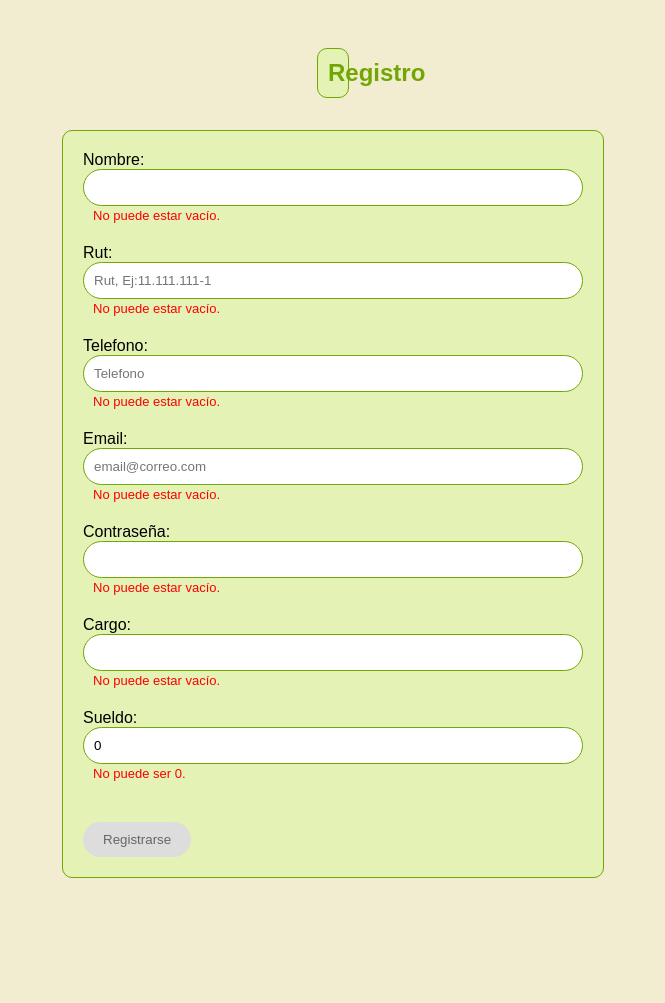
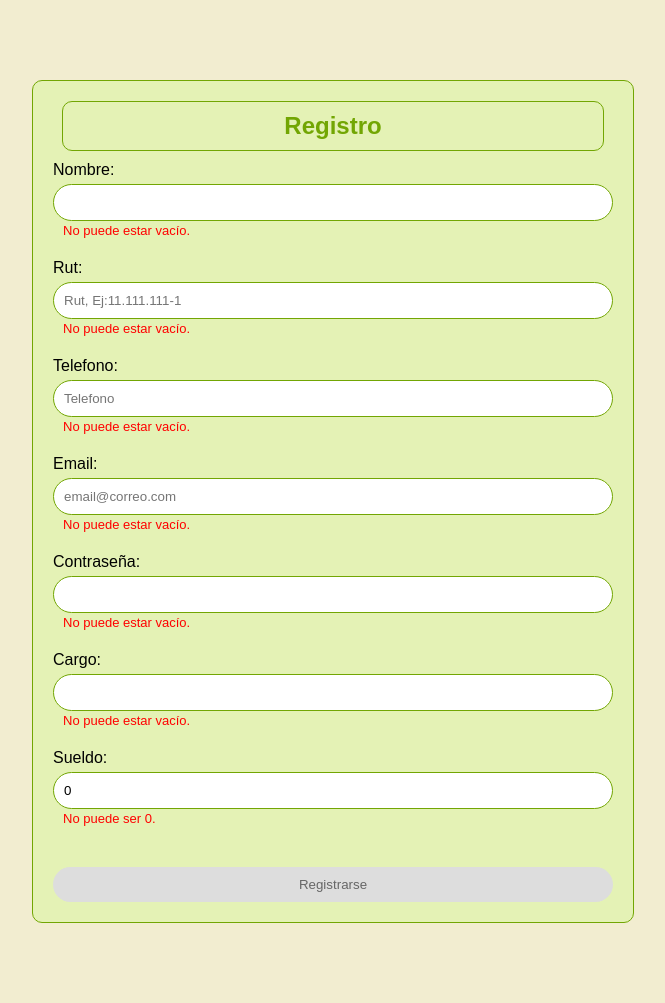
Before and after one commit to carlarosso92/SistemaIntegral, a PHP site: page /crudempleado.php in a window 1280 px wide. Shown: the whole page, without its empty margins (307-972 px from the left). Before the commit the page ends 878 px from the top, so only its background shows below. Run offline with PHP 8.4, Linux system fonts and the light colour scheme.

Commit message:
modificaciones.css

```diff
--- a/Proveedores/crudpagoproveedores.php
+++ b/Proveedores/crudpagoproveedores.php
@@ -15,7 +15,7 @@ $result = $conexion->query($query);
     <link rel="stylesheet" href="css/global.css">
     <link rel="stylesheet" href="css/menuempleado.css">
     <title>Ingreso de proveedor</title>
-    <link rel="icon" href="img/logo2.png" type="image/png">
+    <link rel="icon" href="../img/logo2.png" type="image/png">
     <script src="../js/validacionFormularios.js"></script>
     <style>
         body {
--- a/crudempleado.php
+++ b/crudempleado.php
@@ -9,37 +9,47 @@
     <link rel="icon" href="img/logo2.png" type="image/png">
     <script src="js/validacionFormularios.js"></script>
     <style>
-        h2 {
+          h2 {
             padding: 10px;
-            font-style: normal;
-            text-align: center;
-            margin: 2em 26em auto;
+            display: flex;
+            flex-direction: column;
+            align-items: center;
+            justify-content: center;
+            margin: auto;
             color: #72A603;
             background-color: #E4F2B5;
-            max-width: 500px;
+            min-width: calc(100% - 5vh);
+            margin-bottom: 10px;
+            border: 1px solid;
             border-radius: 10px;
-            border: 1px solid #72A603;
         }
-        h2:hover{
+
+        h2:hover {
             background-color: #D3E1A4;
             color: #61A502;
+            border-radius: 10px;
         }
 
         form {
-            max-width: 500px;
-            margin: 2em auto;
+            min-height: 70vh;
+            max-width: 70vh;
+            display: flex;
+            flex-direction: column;
+            align-items: left;
+            justify-content: center;
+            margin: 10vh auto;
             padding: 20px;
             border: 1px solid #72A603;
             border-radius: 10px;
             background-color: #E4F2B5;
         }
-
         form input[type="text"],
         form input[type="email"],
         form input[type="password"],
         form input[type="number"] {
             width: calc(100% - 22px);
             padding: 10px;
+            margin-top: 5px;
             margin-bottom: 20px;
             border: 1px solid #72A603;
             border-radius: 20px;
@@ -86,13 +96,20 @@
             background-color: #ddd; /* Mantener el color de fondo gris */
             color: #666; /* Mantener el color de texto gris */
         }
+
+        span.texto{
+            margin-top: 10px;
+            margin-bottom: 50px;
+        }
+
     </style>
 </head>
 <body>
+
+    <form action="ingresarempleado.php" method="POST">
     <h2>Registro</h2>
-    <form action="ingresarempleado.php" method="POST">
-    <div>
-            Nombre: <input type="text" name="nombre" id="name"><br>
+        <div>
+            <span class="texto">Nombre: </span><input type="text" name="nombre" id="name"><br>
             <p id="nombreOutput" class="validation-message">El nombre no puede estar vacío.</p>
         </div>
         <div>
--- a/css/modal.css
+++ b/css/modal.css
@@ -10,10 +10,10 @@
     width: 100%;
     height: 100%;
     overflow: auto;
-    background-color: #f2edd0;
+    background-color: #F2EDD0;
 }
 .modal-contenido {
-    background-color: #F2EDD0;
+    background-color: #E4F2B5;
     padding: 20px;
     border: 1px solid #53730D;
     width: 80%;
--- a/empleados.php
+++ b/empleados.php
@@ -12,11 +12,15 @@
 <body>
     <?php include "inventario/header.php"; ?>
     <div class="container">
-        <h1 class="text-center">LISTADO DE EMPLEADOS</h1>
     </div>
     <div class="container">
         <table class="table">
             <thead>
+                <tr>
+                    <td colspan="7" class="titulo">
+                        <h1 class="text-center">LISTADO DE EMPLEADOS</h1>
+                    </td>
+                </tr>
                 <tr>
                     <th scope="col">Nombre</th>
                     <!--<th scope="col">ID</th>-->
--- a/formulario_contacto.php
+++ b/formulario_contacto.php
@@ -4,6 +4,7 @@
     <meta charset="UTF-8">
     <meta name="viewport" content="width=device-width, initial-scale=1.0">
     <link rel="stylesheet" href="css/formulario.css">
+    <link rel="icon" href="../img/logo2.png" type="image/png">
     <title>Formulario de Contacto</title>
 </head>
 <body>
```
Also changed, not shown: crudadministrador.php (+7 -2 lines), inventario/css/index.css (+14 -2 lines), proveedores.php (+13 -10 lines).
